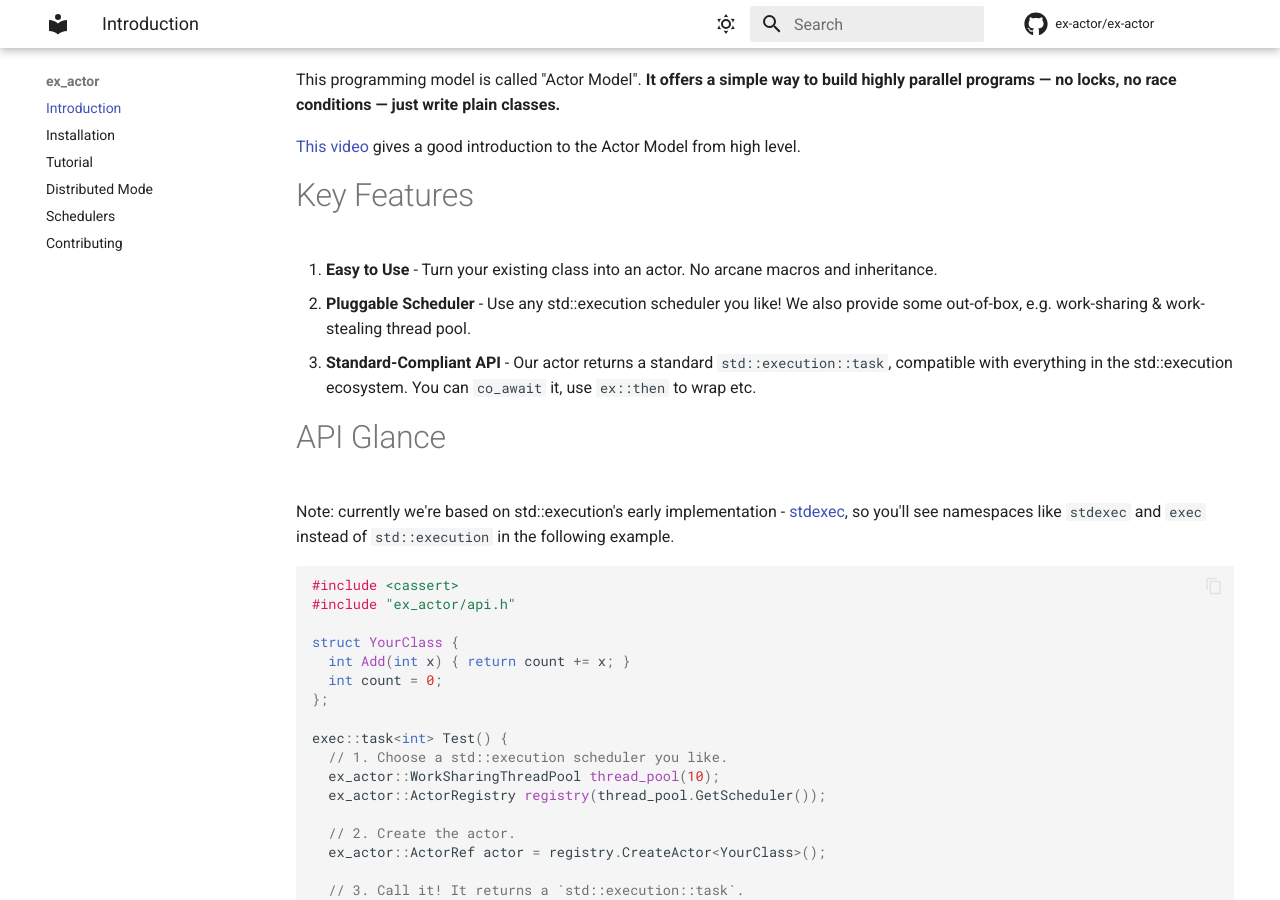
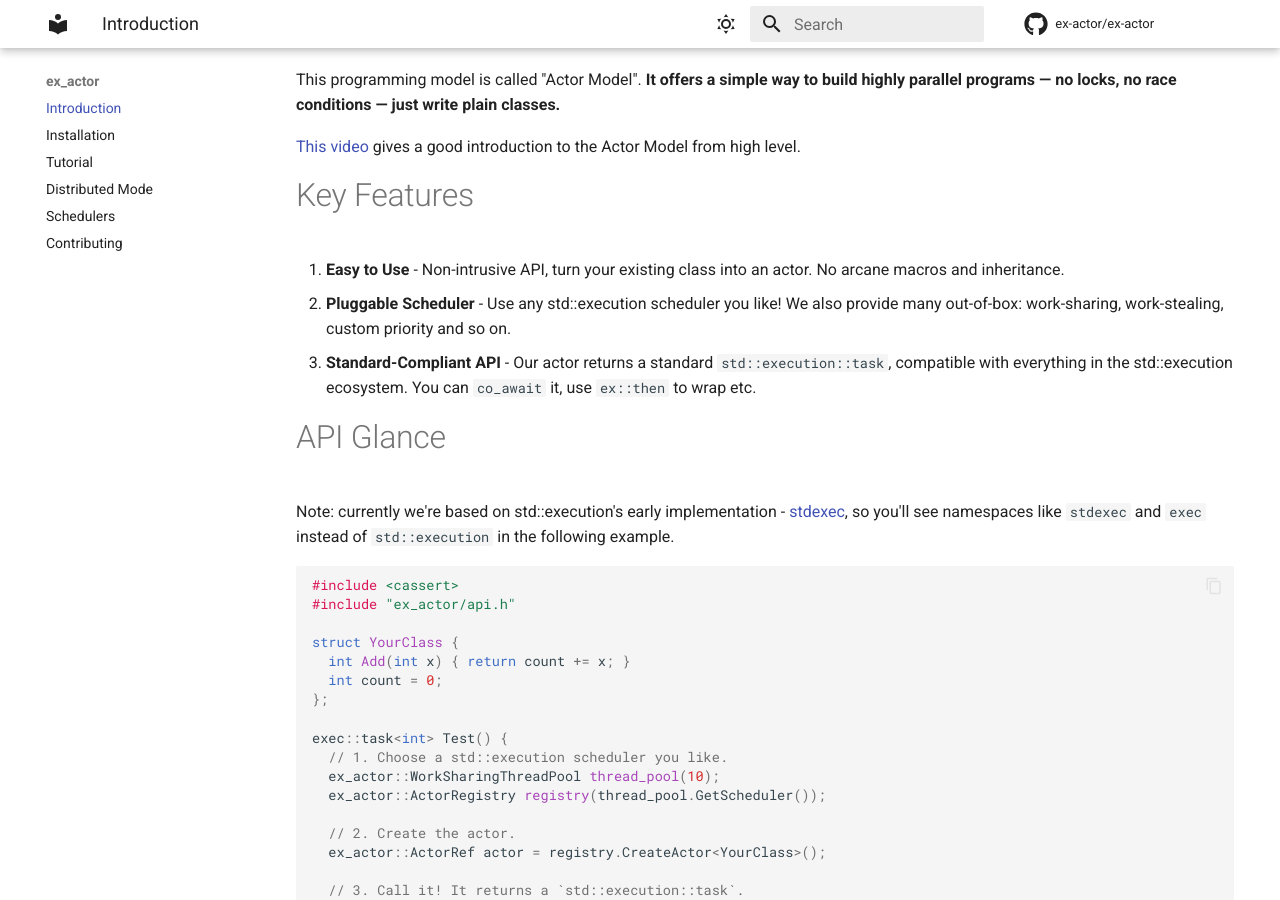
Before and after one commit to ex-actor/ex-actor, an MkDocs documentation site: the page built from docs/contents/index.md, in a window 1280 px wide and 900 px high, scrolled down 684 px. Built offline with MkDocs 1.6.1 and Material for MkDocs 9.7.7, drawn with Linux system fonts in a browser that asks for light colours; comment, search, counter and statistics services are not loaded.

Commit message:
Refine README intro

```diff
--- a/docs/contents/index.md
+++ b/docs/contents/index.md
@@ -17,8 +17,8 @@
 
 # Key Features
 
-1. **Easy to Use** - Turn your existing class into an actor. No arcane macros and inheritance.
-2. **Pluggable Scheduler** - Use any std::execution scheduler you like! We also provide some out-of-box, e.g. work-sharing & work-stealing thread pool.
+1. **Easy to Use** - Non-intrusive API, turn your existing class into an actor. No arcane macros and inheritance.
+2. **Pluggable Scheduler** - Use any std::execution scheduler you like! We also provide many out-of-box: work-sharing, work-stealing, custom priority and so on.
 3. **Standard-Compliant API** - Our actor returns a standard `std::execution::task`, compatible with everything in the std::execution ecosystem. You can `co_await` it, use `ex::then` to wrap etc.
 
 
```
Also changed, not shown: README.md.
